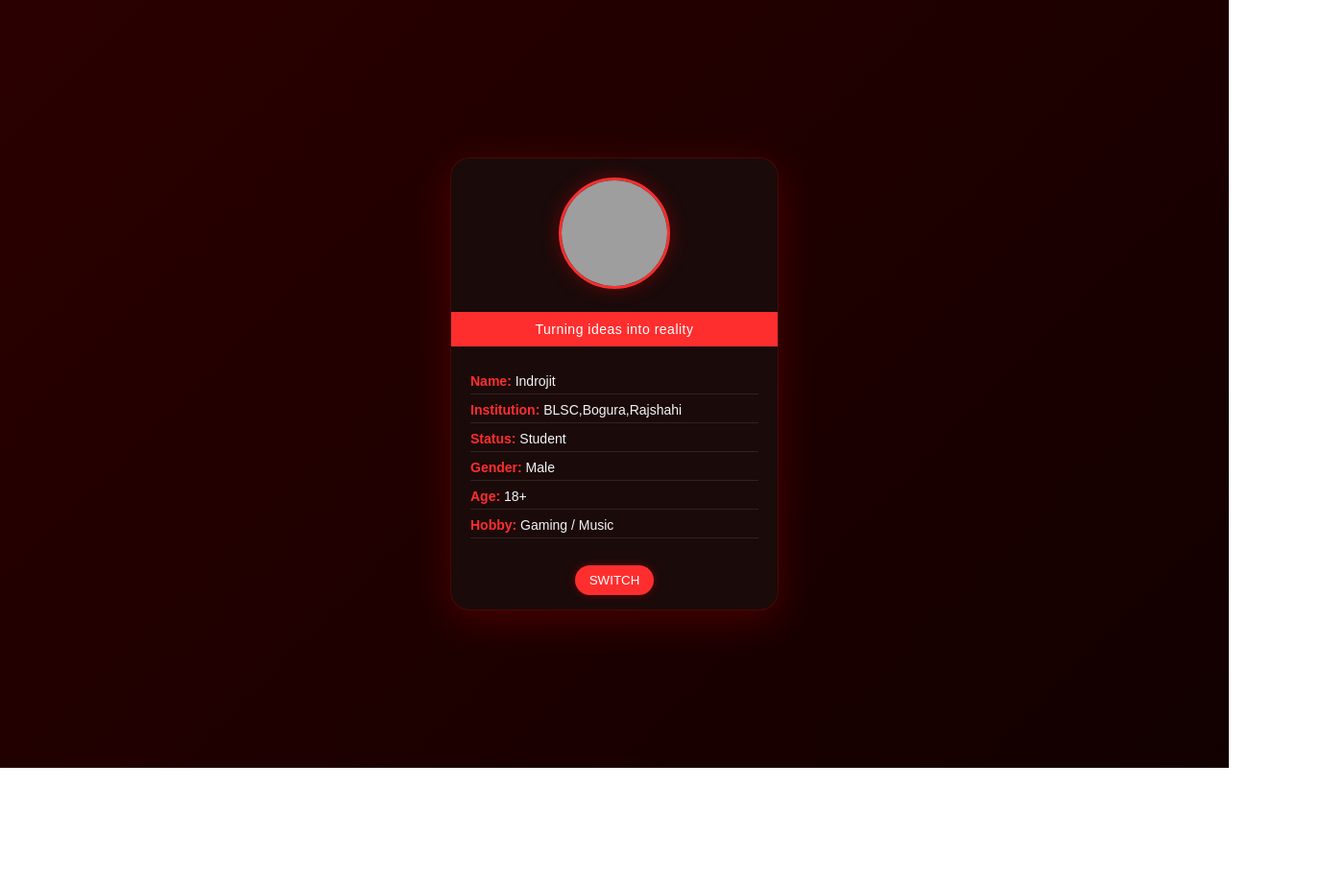
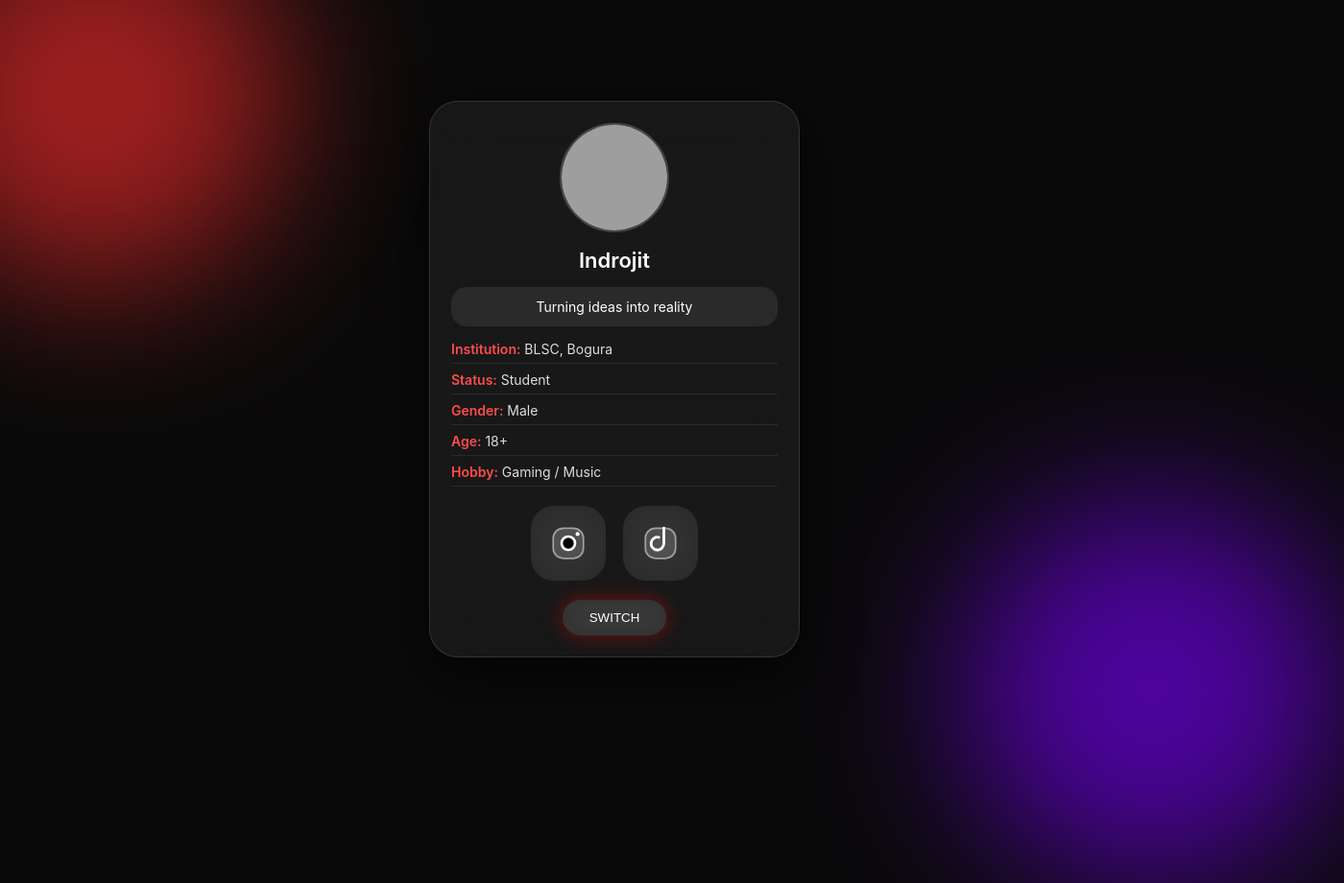
Before and after one commit to indrojityoko/My-web-card, a plain HTML site: page Index.html in a window 1280 px wide. Shown: the whole page at 96% size, 1400 px wide, since content can reach past the window. Before the commit the page ends 800 px from the top, so only its background shows below. Drawn offline with Linux system fonts and the light colour scheme; grey boxes are pictures that could not be loaded.

Commit message:
Update Index.html

```diff
--- a/Index.html
+++ b/Index.html
@@ -1,131 +1,297 @@
-<!DOCTYPE html><html lang="en">
+<!DOCTYPE html>
+<html lang="en">
 <head>
 <meta charset="UTF-8">
 <meta name="viewport" content="width=device-width, initial-scale=1.0">
-  <title>Indrojit Bio Card</title>  <style>
-    :root {
-      --bg: linear-gradient(135deg, #2b0000, #120000);
-      --card: #1a0a0a;
-      --text: #f5f5f5;
-      --accent: #ff2e2e;
-    }
+<title>ようこそ</title>
 
-    body.dark {
-      --bg: linear-gradient(135deg, #0a0000, #000000);
-      --card: #140000;
-      --text: #f2f2f2;
-      --accent: #ff4444;
-    }
+<style>
 
 body {
   margin: 0;
-      font-family: Arial, sans-serif;
-      background: var(--bg);
   height: 100vh;
+  font-family: -apple-system, BlinkMacSystemFont, sans-serif;
   display: flex;
   align-items: center;
   justify-content: center;
-      transition: 0.3s;
+  overflow: hidden;
+  background: #0a0a0a;
+  transition: background 1s ease;
 }
 
-    .card {
-      background: var(--card);
-      width: 340px;
-      border-radius: 20px;
-      overflow: hidden;
-      box-shadow: 0 10px 40px rgba(255,0,0,0.2);
-      animation: fadeIn 1s ease;
-      border: 1px solid rgba(255,0,0,0.2);
+/* glow background */
+body::before,
+body::after {
+  content: "";
+  position: absolute;
+  width: 400px;
+  height: 400px;
+  border-radius: 50%;
+  filter: blur(80px);
+  opacity: 0.6;
 }
 
-    @keyframes fadeIn {
-      from { opacity: 0; transform: translateY(20px); }
-      to { opacity: 1; transform: translateY(0); }
+body::before {
+  background: #ff2d2d;
+  top: -100px;
+  left: -100px;
 }
 
+body::after {
+  background: #7a00ff;
+  bottom: -120px;
+  right: -120px;
+}
+
+/* CARD */
+.card {
+  width: 340px;
+  border-radius: 30px;
+  padding: 22px;
+
+  background: rgba(255,255,255,0.06);
+  backdrop-filter: blur(30px);
+
+  border: 1px solid rgba(255,255,255,0.12);
+
+  box-shadow: 0 20px 60px rgba(0,0,0,0.7);
+
+  animation: float 4s ease-in-out infinite;
+  transition: all 0.8s ease;
+  position: relative;
+  z-index: 2;
+}
+
+@keyframes float {
+  0%,100% { transform: translateY(0px); }
+  50% { transform: translateY(-10px); }
+}
+
+/* PROFILE */
 .profile {
   text-align: center;
-      padding: 20px;
 }
 
 .profile img {
   width: 110px;
   height: 110px;
   border-radius: 50%;
-      border: 3px solid var(--accent);
   object-fit: cover;
-      box-shadow: 0 0 20px rgba(255,0,0,0.3);
+  border: 2px solid rgba(255,255,255,0.2);
 }
 
-    .description {
-      background: var(--accent);
+/* TEXT */
+.name {
+  text-align: center;
+  margin-top: 12px;
   color: white;
+  font-size: 22px;
+  font-weight: 600;
+}
+
+.desc {
+  margin: 15px 0;
+  padding: 12px;
   text-align: center;
-      padding: 10px;
+  border-radius: 16px;
+  background: rgba(255,255,255,0.08);
+  color: white;
   font-size: 14px;
-      letter-spacing: 0.5px;
 }
 
 .details {
-      padding: 20px;
-      color: var(--text);
+  color: #ddd;
   font-size: 14px;
 }
 
 .details p {
   margin: 8px 0;
-      border-bottom: 1px solid rgba(255,255,255,0.1);
-      padding-bottom: 5px;
+  padding-bottom: 6px;
+  border-bottom: 1px solid rgba(255,255,255,0.08);
 }
 
 .label {
-      font-weight: bold;
-      color: var(--accent);
+  color: #ff4d4d;
+  font-weight: 600;
 }
 
-    .toggle {
-      text-align: center;
-      padding-bottom: 15px;
+/* SOCIAL ROW */
+.socials {
+  display: flex;
+  justify-content: center;
+  gap: 18px;
+  margin: 20px 0;
 }
 
-    .toggle button {
-      padding: 8px 15px;
+.glass-icon {
+  width: 78px;
+  height: 78px;
+  border-radius: 24px;
+
+  background: rgba(255,255,255,0.07);
+  backdrop-filter: blur(25px);
+
+  display: flex;
+  align-items: center;
+  justify-content: center;
+
+  transition: 0.5s ease;
+}
+
+.glass-icon:active {
+  transform: scale(0.92);
+}
+
+/* INSTAGRAM ICON */
+.ig-bg {
+  fill: rgba(255,255,255,0.15);
+  stroke: rgba(255,255,255,0.5);
+}
+
+.ig-stroke {
+  stroke: white;
+  stroke-width: 1.5;
+}
+
+.ig-dot {
+  fill: white;
+}
+
+/* TIKTOK ICON */
+.tt-bg {
+  fill: rgba(255,255,255,0.15);
+  stroke: rgba(255,255,255,0.5);
+}
+
+.tt-icon {
+  fill: none;
+  stroke: white;
+  stroke-width: 1.6;
+  stroke-linecap: round;
+  stroke-linejoin: round;
+}
+
+/* BUTTON */
+.button {
+  text-align: center;
+}
+
+.button button {
+  padding: 11px 28px;
+  border-radius: 30px;
   border: none;
-      border-radius: 20px;
-      background: var(--accent);
+
+  background: rgba(255,255,255,0.1);
   color: white;
+
+  backdrop-filter: blur(15px);
+
+  box-shadow: 0 0 20px rgba(255,0,0,0.4);
+
   cursor: pointer;
-      box-shadow: 0 0 10px rgba(255,0,0,0.3);
+  transition: 0.5s;
 }
-  </style></head><body><div class="card">  <!-- PROFILE -->  <div class="profile">
-    <img src="https://lh3.googleusercontent.com/d/1xhMsGlGHDU2zcVARtJ__LRU9Bm-sPS7K"
-         onerror="this.src='https://via.placeholder.com/110'"
-         alt="Profile">
-  </div>  <!-- DESCRIPTION ONLY -->  <div class="description" id="typing"></div>  <!-- DETAILS -->  <div class="details">
-    <p><span class="label">Name:</span> Indrojit</p>
-    <p><span class="label">Institution:</span> BLSC,Bogura,Rajshahi</p>
+
+/* LIGHT MODE */
+body.light {
+  background: linear-gradient(135deg, #e9ecff, #ffffff);
+}
+
+body.light .card {
+  background: rgba(255,255,255,0.55);
+}
+
+body.light .name,
+body.light .desc,
+body.light .details {
+  color: #111;
+}
+
+/* ICON FIX LIGHT MODE */
+body.light .ig-bg {
+  fill: rgba(0,0,0,0.08);
+  stroke: rgba(0,0,0,0.3);
+}
+
+body.light .ig-stroke,
+body.light .ig-dot {
+  stroke: #111;
+  fill: #111;
+}
+
+body.light .tt-bg {
+  fill: rgba(0,0,0,0.08);
+  stroke: rgba(0,0,0,0.3);
+}
+
+body.light .tt-icon {
+  stroke: #111;
+}
+
+body.light .button button {
+  color: #111;
+}
+
+</style>
+</head>
+
+<body>
+
+<div class="card">
+
+  <div class="profile">
+    <img src="https://lh3.googleusercontent.com/d/1xhMsGlGHDU2zcVARtJ__LRU9Bm-sPS7K">
+  </div>
+
+  <div class="name">Indrojit</div>
+
+  <div class="desc">Turning ideas into reality</div>
+
+  <div class="details">
+    <p><span class="label">Institution:</span> BLSC, Bogura</p>
     <p><span class="label">Status:</span> Student</p>
     <p><span class="label">Gender:</span> Male</p>
     <p><span class="label">Age:</span> 18+</p>
     <p><span class="label">Hobby:</span> Gaming / Music</p>
-  </div>  <!-- BUTTON -->  <div class="toggle">
-    <button onclick="toggleMode()">SWITCH</button>
-  </div></div><script>
-  function toggleMode() {
-    document.body.classList.toggle("dark");
+  </div>
+
+  <!-- SOCIALS -->
+  <div class="socials">
+
+    <!-- INSTAGRAM -->
+    <a href="https://www.instagram.com/indrooo_1" target="_blank">
+      <div class="glass-icon">
+        <svg width="42" height="42" viewBox="0 0 24 24">
+          <rect x="3" y="3" width="18" height="18" rx="6" class="ig-bg"/>
+          <circle cx="12" cy="12" r="4" class="ig-stroke"/>
+          <circle cx="17.5" cy="6.5" r="1.2" class="ig-dot"/>
+        </svg>
+      </div>
+    </a>
+
+    <!-- TIKTOK -->
+    <a href="https://www.tiktok.com/@indro_x2z?_r=1&_t=ZS-95KhMa7rn44" target="_blank">
+      <div class="glass-icon">
+        <svg width="42" height="42" viewBox="0 0 24 24">
+          <rect x="3" y="3" width="18" height="18" rx="6" class="tt-bg"/>
+          <path class="tt-icon" d="M14 3v9.2a3.8 3.8 0 1 1-3-3.7"/>
+        </svg>
+      </div>
+    </a>
+
+  </div>
+
+  <div class="button">
+    <button onclick="toggleTheme()">SWITCH</button>
+  </div>
+
+</div>
+
+<script>
+function toggleTheme() {
+  document.body.classList.toggle("light");
 }
+</script>
 
-  const text = "Turning ideas into reality";
-  let i = 0;
-
-  function type() {
-    if (i < text.length) {
-      document.getElementById("typing").innerHTML += text.charAt(i);
-      i++;
-      setTimeout(type, 50);
-    }
-  }
-
-  type();
-</script></body>
+</body>
 </html>
```
Lines whose indentation alone changed are shown as unchanged.
